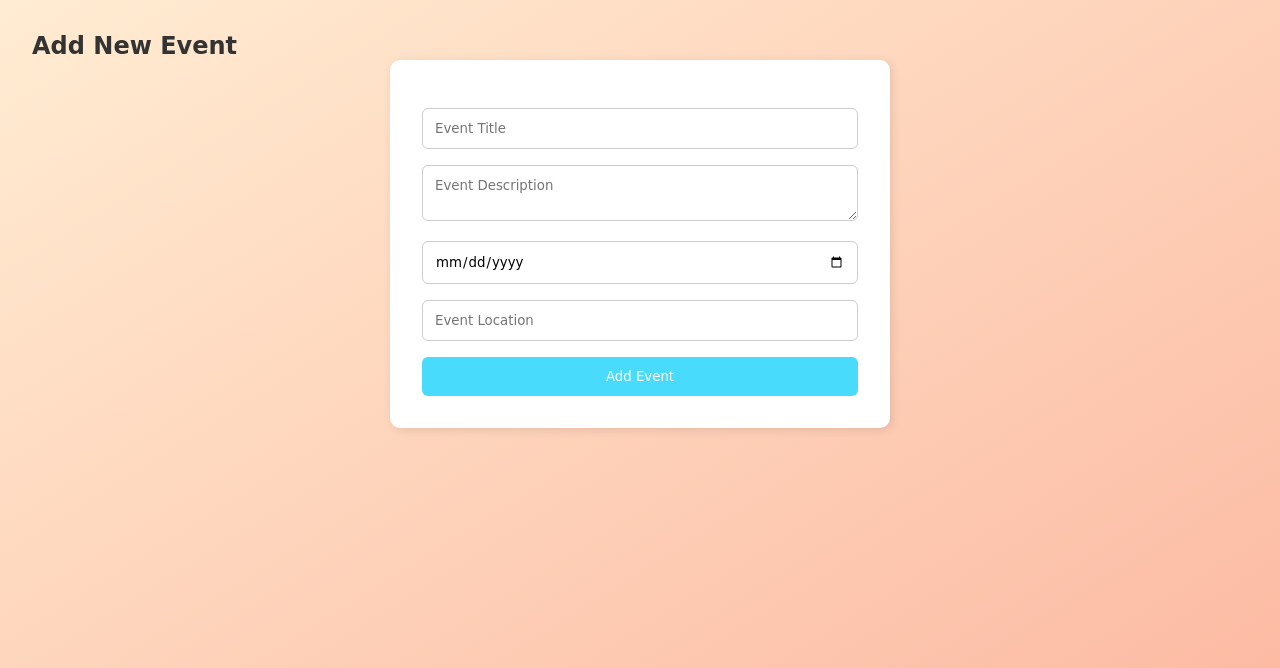
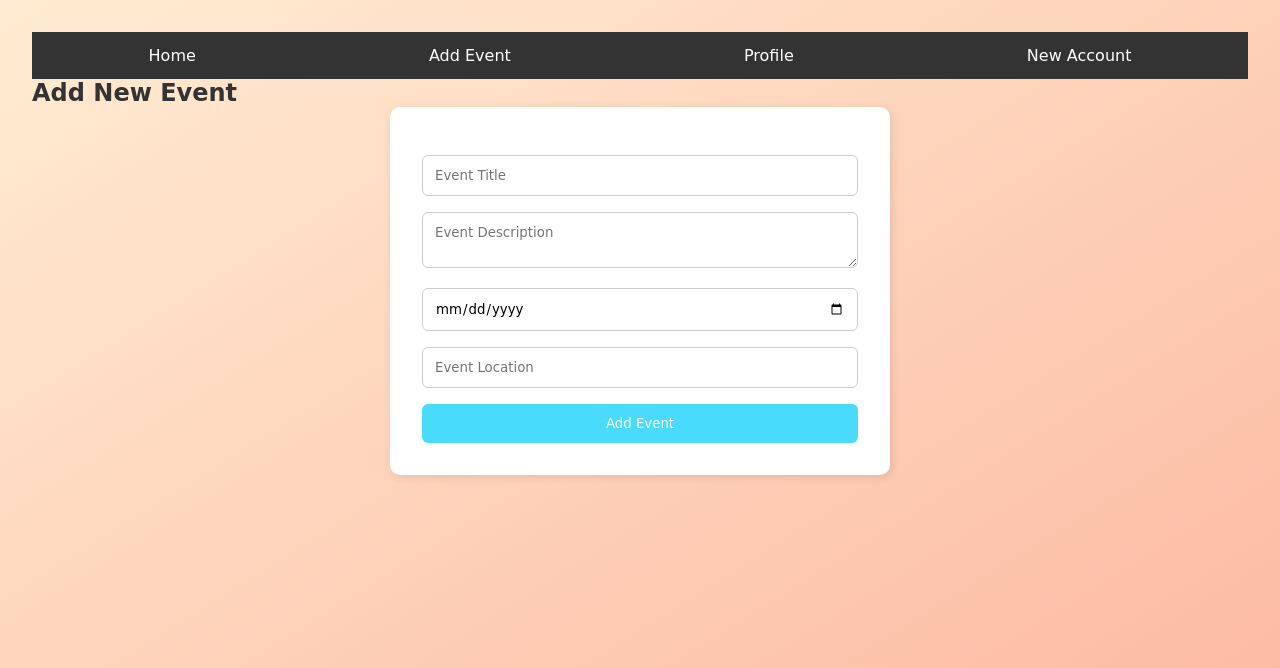
Before and after one commit to poyrazkoca/EventManagement, a PHP site: page /public/html/event_form.html in a window 1280 px wide. Shown: the top 668 px of the page. Run offline with PHP 8.4, Linux system fonts and the light colour scheme.

Commit message:
additions and updates

```diff
--- a/public/css/style.css
+++ b/public/css/style.css
@@ -138,3 +138,56 @@ form button:hover {
 ul#eventList li {
     animation: pop 0.5s ease-in-out;
 }
+
+/* Styling the navigation bar */
+nav ul {
+    list-style-type: none;
+    margin: 0;
+    padding: 0;
+    display: flex;  /* Align links horizontally */
+    justify-content: space-around;  /* Evenly space out links */
+    background-color: #333;  /* Dark background color */
+}
+
+nav ul li {
+    display: inline;  /* Display list items inline */
+}
+
+nav ul li a {
+    color: white;  /* White text */
+    text-decoration: none;  /* Remove underline */
+    padding: 14px 20px;  /* Add padding to each link */
+    display: block;  /* Make links block-level to add padding */
+}
+
+nav ul li a:hover {
+    background-color: #575757;  /* Darker background on hover */
+}
+
+/* General styling for the confirmation message */
+#message {
+    margin-top: 20px;
+    padding: 10px;
+    font-size: 16px;
+    font-weight: bold;
+    text-align: center;
+    border-radius: 5px;
+    display: none; /* Hidden by default, will be shown after form submission */
+}
+
+/* Style for the message container */
+#message {
+    margin-top: 20px;
+    padding: 10px;
+    background-color: #4CAF50; /* Green background for success message */
+    color: white;
+    border-radius: 5px;
+    text-align: center;
+    font-size: 16px;
+    display: none; /* Hide the message by default */
+}
+
+/* If there is an error message */
+#errorMessage {
+    background-color: #f44336; /* Red background for error message */
+}
--- a/public/html/event_form.html
+++ b/public/html/event_form.html
@@ -7,6 +7,14 @@
 </head>
 <body>
 <div class="container">
+    <nav>
+        <ul>
+            <li><a href="index.html">Home</a></li>
+            <li><a href="event_form.html">Add Event</a></li>
+            <li><a href="profile.html">Profile</a></li>
+            <li><a href="register.html">New Account</a></li>
+        </ul>
+    </nav>
     <h2>Add New Event</h2>
     <form id="eventForm">
         <input type="text" name="title" placeholder="Event Title" required>
@@ -17,6 +25,7 @@
     </form>
     <div id="message"></div>
 </div>
+
 
 <script>
     document.getElementById('eventForm').addEventListener('submit', function(e) {
```
Also changed, not shown: public/html/index.html (+12 -5 lines), public/html/login.html (+26 -2 lines), public/html/profile.html (+10 -0 lines), public/html/register.html (+26 -2 lines).
